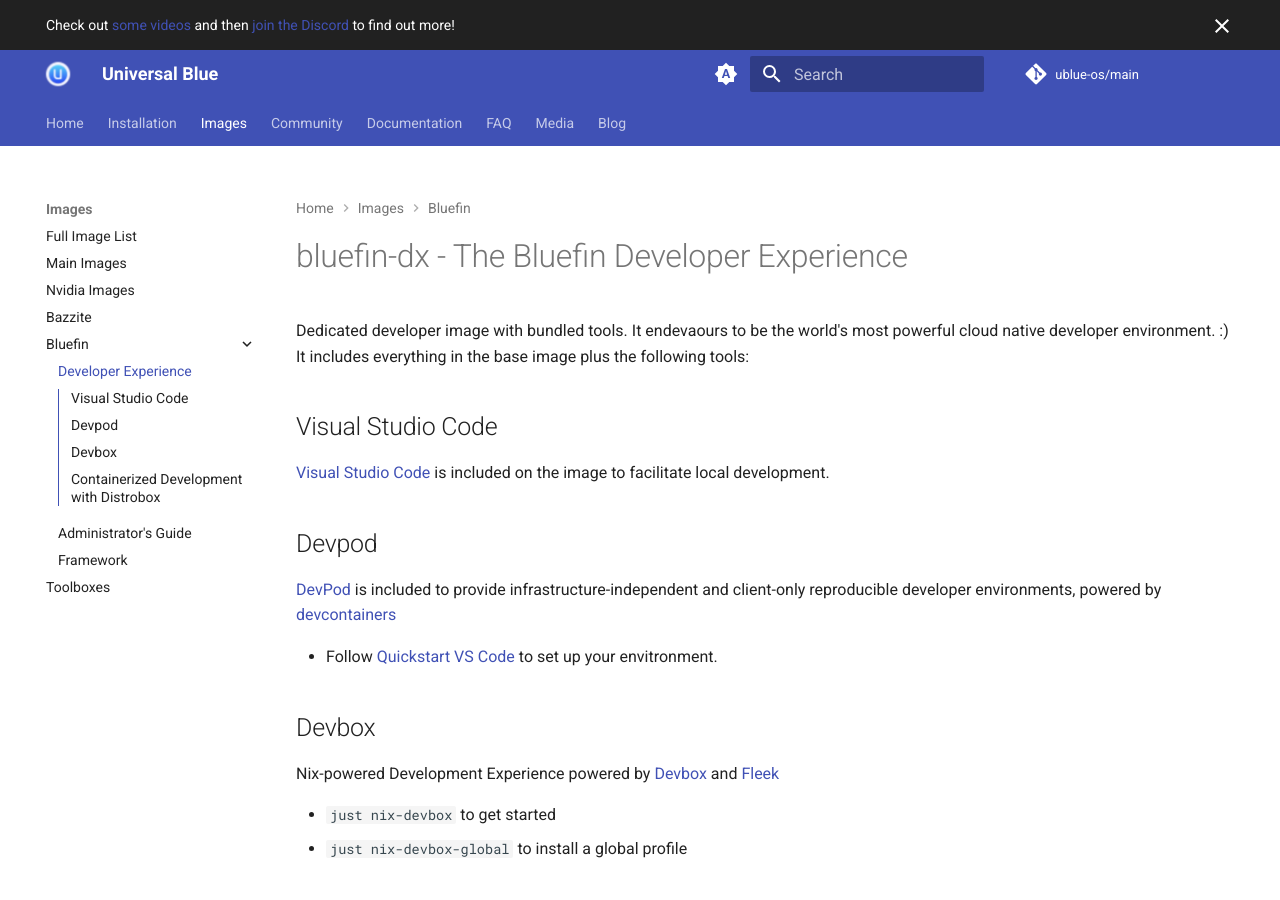
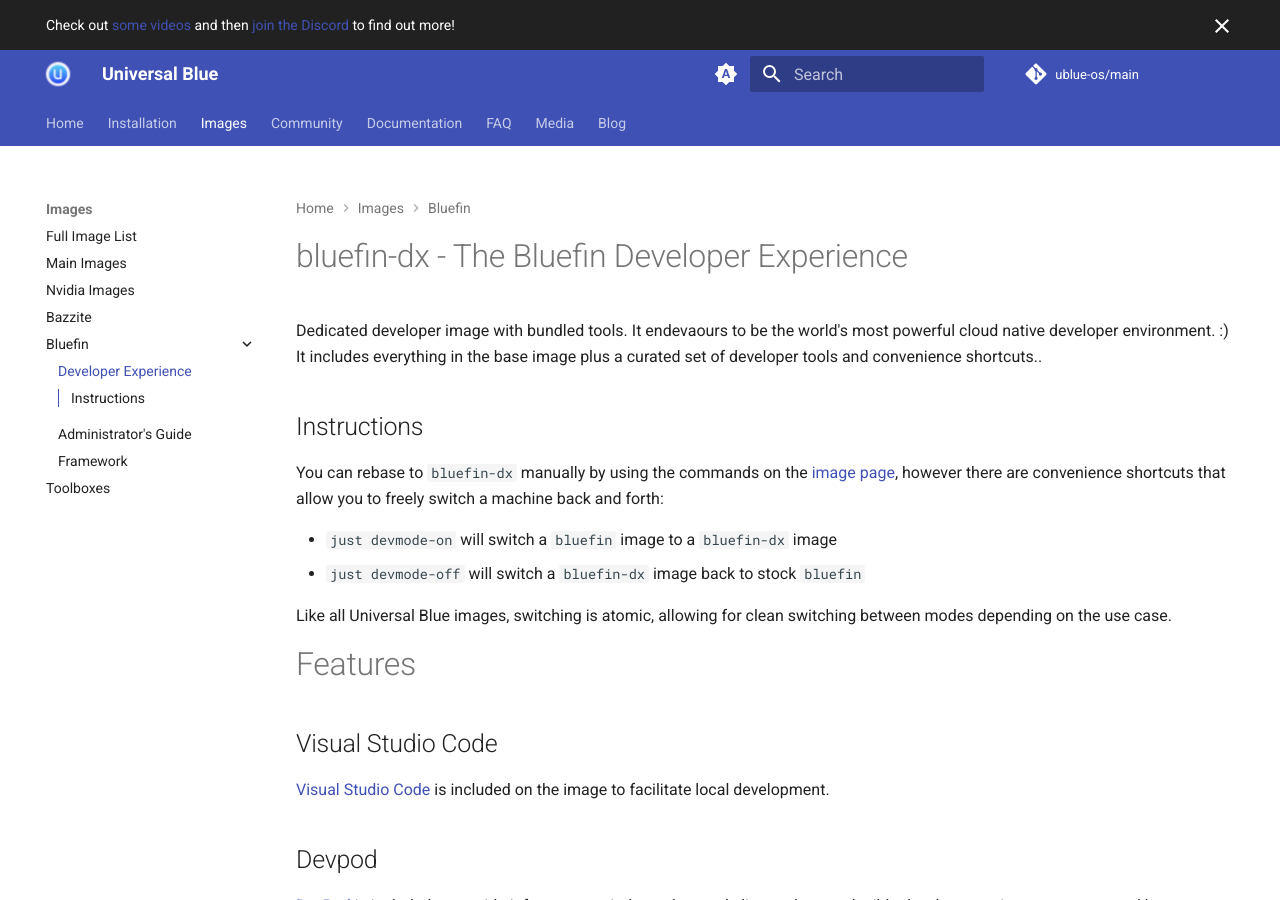
Before and after one commit to ublue-os/website, an MkDocs documentation site: the page built from docs/images/bluefin/developer-experience.md, in a window 1280 px wide and 900 px high. Built offline with MkDocs 1.6.1 and Material for MkDocs 9.7.7, drawn with Linux system fonts in a browser that asks for light colours; comment, search, counter and statistics services are not loaded; some of the changed text lies outside the part shown.

Commit message:
feat(just): document devmode on and off

```diff
--- a/docs/images/bluefin/developer-experience.md
+++ b/docs/images/bluefin/developer-experience.md
@@ -1,7 +1,17 @@
 # bluefin-dx - The Bluefin Developer Experience
 
-Dedicated developer image with bundled tools. It endevaours to be the world's most powerful cloud native developer environment. :) It includes everything in the base image plus the following tools:
+Dedicated developer image with bundled tools. It endevaours to be the world's most powerful cloud native developer environment. :) It includes everything in the base image plus a curated set of developer tools and convenience shortcuts..
 
+## Instructions
+
+You can rebase to `bluefin-dx` manually by using the commands on the [image page](/images), however there are convenience shortcuts that allow you to freely switch a machine back and forth:
+
+- `just devmode-on` will switch a `bluefin` image to a `bluefin-dx` image
+- `just devmode-off` will switch a `bluefin-dx` image back to stock `bluefin`
+
+Like all Universal Blue images, switching is atomic, allowing for clean switching between modes depending on the use case.
+
+# Features
 ## Visual Studio Code
 
 [Visual Studio Code](https://code.visualstudio.com/) is included on the image to facilitate local development.
```
Also changed, not shown: other parts of docs/images/bluefin/developer-experience.md (+1 -3 lines).
